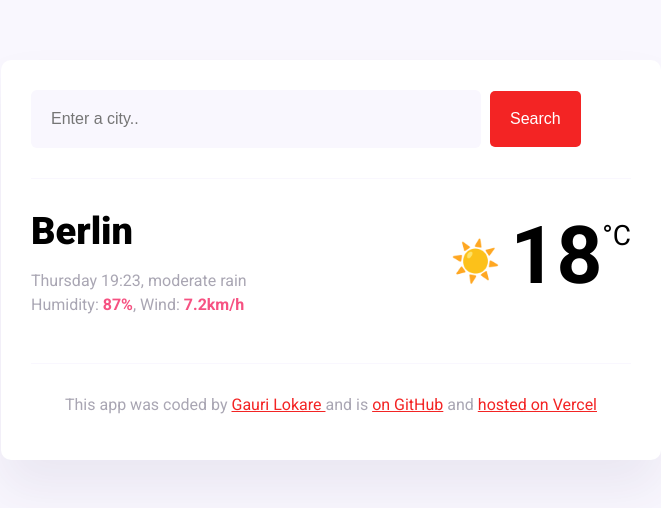
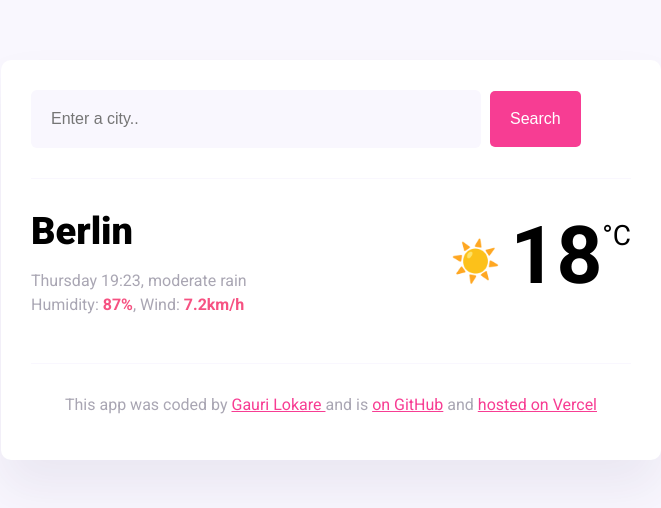
Before and after one commit to shutupcookie/Vanilla-Weather-App, a plain HTML site: page index.html in a window 1280 px wide. Shown: the whole page, without its empty margins (309-970 px from the left). Drawn offline with nearby package versions, Linux system fonts and the light colour scheme.

Commit message:
Update styles.css

```diff
--- a/src/styles.css
+++ b/src/styles.css
@@ -6,7 +6,7 @@ body {
 }
 
 a {
-  color: #f32424;
+  color: #f73d93;
 }
 
 .weather-app {
@@ -36,7 +36,7 @@ header {
 .search-button {
   margin-left: 5px;
   font-size: 16px;
-  background-color: #f32424;
+  background-color: #f73d93;
   color: white;
   border: none;
   padding: 20px;
```
